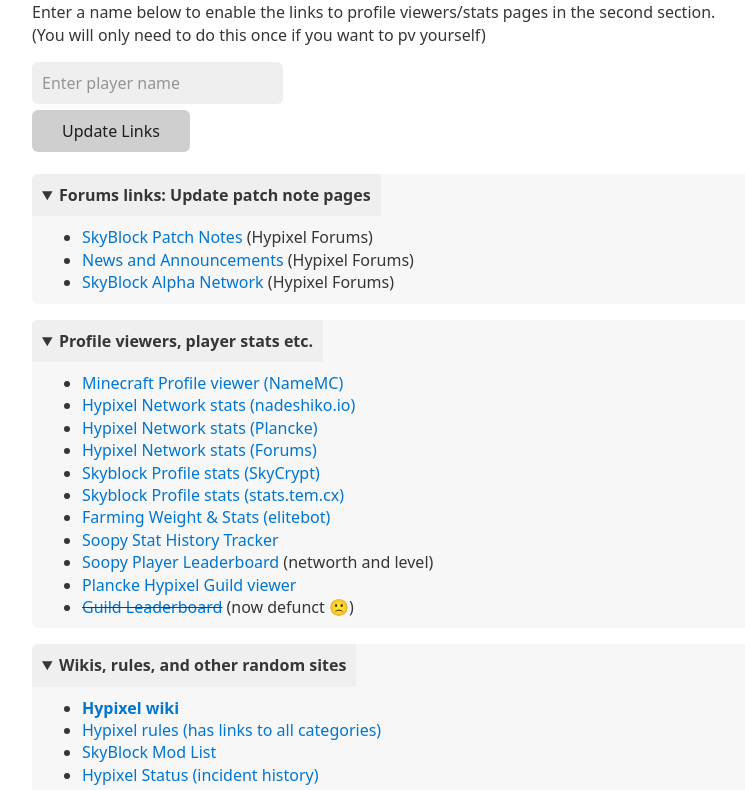
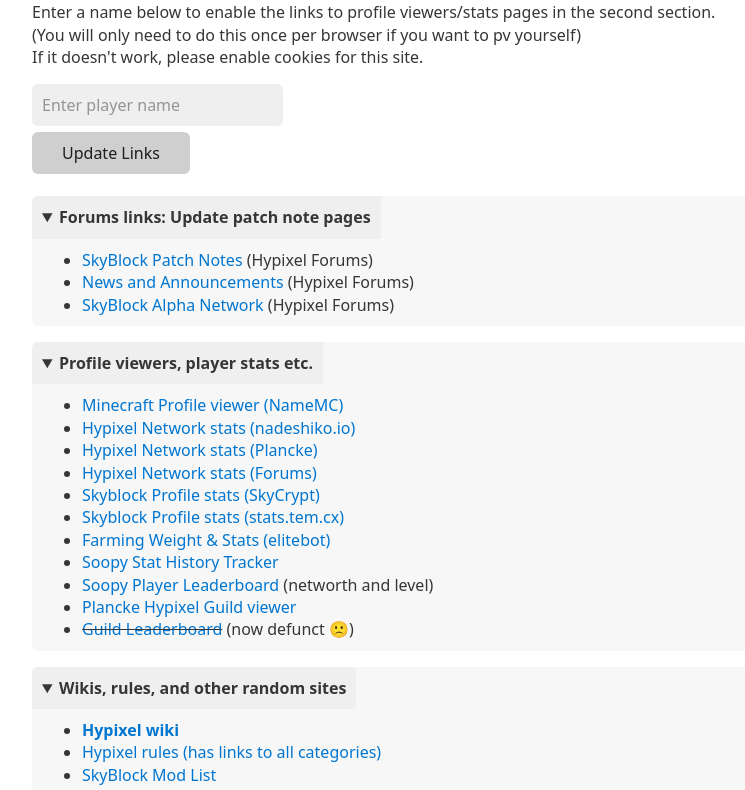
Before and after one commit to aphased/skyblock-links, a plain HTML site: page docs/index.html in a window 1280 px wide. Shown: the part 88-878 px from the top of the page, without its empty margins (208-953 px from the left). Drawn offline with nearby package versions, Linux system fonts and the light colour scheme.

Commit message:
Add hint for (soft) requirement of cookie usage
(_Technically_ the site should be usable without storing the cookie.)

```diff
--- a/docs/index.html
+++ b/docs/index.html
@@ -48,7 +48,8 @@ no prior name cookie has been set]: -->
 
   <p>
     Enter a name below to enable the links to profile viewers/stats pages in the second section.<br>
-    (You will only need to do this once if you want to pv yourself)
+    (You will only need to do this once per browser if you want to pv yourself)<br>
+    If it doesn't work, please enable cookies for this site.
   </p>
   <input type="text" x-model="name" placeholder="Enter player name" />
   <button @click="$refs.playerName.innerText = name; setNamePreferenceCookie(name)">Update Links</button>
```
